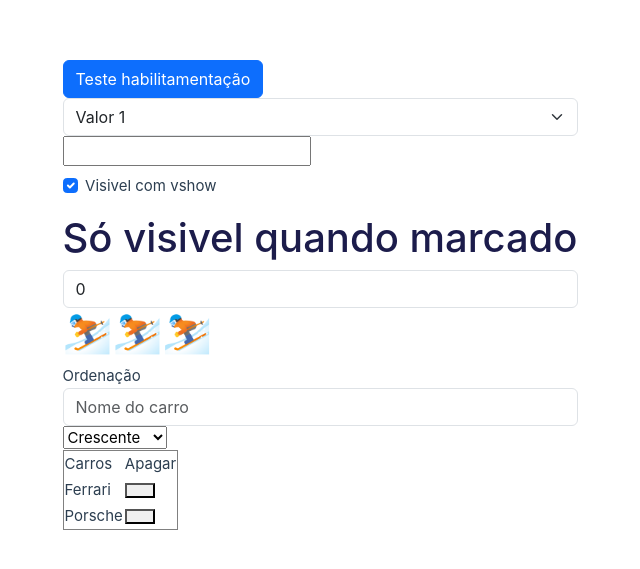
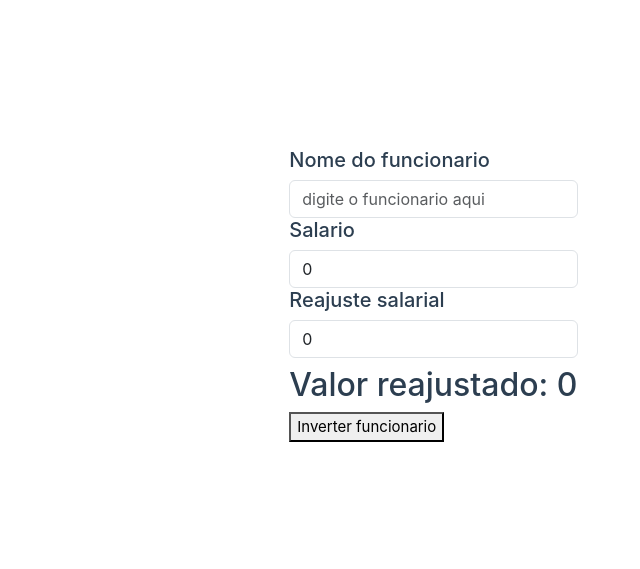
Before and after one commit to joazis-quebra-codegos/projeto-vue, a Vue app: page / in a window 1280 px wide. Shown: the part 105-674 px from the top of the page, without its empty margins (53-693 px from the left). Built offline with nearby package versions, Linux system fonts and the light colour scheme; the HTML template or start-up script is replaced by a standard one.

Commit message:
apaguei tudo e comecei do zero

```diff
--- a/src/App.vue
+++ b/src/App.vue
@@ -1,73 +1,43 @@
 <script setup lang="ts">
 import { RouterLink, RouterView } from 'vue-router'
-import HelloWorld from './components/HelloWorld.vue'
-import { computed, ref } from 'vue'
-const idade = 19
-const valor = ref("")
-const rolav = computed(() => {
-  return valor.value.split('').reverse().join('')
-})
+import { computed, ref, VueElement } from 'vue'
+const funcionario = ref('')
+const valor = ref(0)
+const valorReajuste = ref(0)
+const funcInverter = ref(true)
+const produtos = ref([
+  {
+    id: 1,
+    nome: "Notebook Dell inspiron",
+    preco: 3499.00,
+    descricao: "Notebook bom",
+    peso: 1.8
+  },
+  {
+    id: 2,
+    nome: "Celular ajax",
+    preco: "2.99",
+    descricao: "Celular da marca ajax",
+    peso: 0
+  },
+  {
+    id: 2,
+    nome: "Air fryer",
+    preco: 3.99,
+    descricao: "Melhor item doméstico iventando na história da humanidade",
+    peso: 0.1
+  }
+])
 
-const visivel = true
-const invisivel = false
-
-const visivelLegal = ref(true)
-const temperaturamento = ref(0)
-const valorTemperatura = computed(Temperatura)
-
-const ordenacao = ref('C')
-const carros = ref(['Ferrari', 'Porsche'])
-const nomeCarro = ref('')
-
-
-function adicionarItemLista(){
-  carros.value.push(nomeCarro.value)
-
-  nomeCarro.value = ''
-
-  ordemLista()
+function inverter(){
+    funcionario.value = funcionario.value.split('').reverse().join('')
 }
 
-function ordemLista(){
-  if (ordenacao.value == 'C'){
-    carros.value.sort((a, b) => a.localeCompare(b))
-  } else {
-    carros.value.sort((a, b) => b.localeCompare(a))
-  }
-}
-
-function apagarItemLista(index: number){
-  carros.value.splice(index, 1)
-}
-
-function desabilitado(){
-  return idade < 18;
-}
-
-function exibirAviso(){
-  alert("oi")
-}
-
-function mudouSelect(event: Event){
-  alert((event.target as HTMLSelectElement).value)
-}
-
-function mudouTexto(event: Event){
-  return ((event.target as HTMLSelectElement).value)
-}
-
-function Temperatura(){
-  if (temperaturamento.value < 10){
-    return "⛷️⛷️⛷️"
-  }
-  else if (temperaturamento.value <= 25){
-    return "🤺🤺🤺"
-  }
-  else if (temperaturamento.value <= 35){
-    return "🥀🥀🥀"
-  }
-  else{
-    return "🫠🫠🫠"
+function verificar(){
+  if (valorReajuste.value < 0 || valorReajuste.value > 100){
+    return false
+  } else{
+    return true
   }
 }
 
@@ -77,57 +47,18 @@ function Temperatura(){
   <div class="container">
     <div class="row">
       <div class="col">
-        <button @click="exibirAviso" :disabled="desabilitado()" class="btn btn-primary">Teste habilitamentação</button>
-        <br>
-        <select @change="mudouSelect($event)" class="form-select" name="teste">
-          <option value="1">Valor 1</option>
-          <option value="2">Valor 2</option>
-          <option value="3">Valor 3</option>
-        </select>
+        <h5>Nome do funcionario</h5>
+        <input class="form-control" placeholder="digite o funcionario aqui" v-model="funcionario">
+        <h5>Salario</h5>
+        <input type="number" class="form-control" placeholder="digite o funcionario aqui" v-model="valor">
+        <h5>Reajuste salarial</h5>
+        <input @input="verificar" type="number" class="form-control" placeholder="digite o funcionario aqui" v-model="valorReajuste">
 
-        <input type="text" class="form=control" v-model="valor">
+        <h2>{{ funcionario }}</h2>
+        <p v-if="!verificar()">Ajuste excede os limites!</p>
+        <h2>Valor reajustado: {{ valor/1 + (valor * valorReajuste/100) }}</h2>
 
-        <h1 v-if="invisivel">{{ valor }}</h1>
-        <h1 v-else-if="visivel">{{ rolav }}</h1>
-        <h1 v-else="">mensagem</h1>
-
-        <div class="mb-3 form-check">
-          <input v-model="visivelLegal" type="checkbox" class="form-check-input">
-          <label class="form-check-label">Visivel com vshow</label>
-        </div>
-        <h1 v-show="visivelLegal">Só visivel quando marcado</h1>
-
-        <input type="text" class="form-control" v-model="temperaturamento">
-        <h1>{{valorTemperatura}}</h1>
-
-
-        <label for="">Ordenação</label>
-
-        <input @keyup.enter="adicionarItemLista" placeholder="Nome do carro" type="text" class="form-control" v-model="nomeCarro">
-
-        <select @change="ordemLista" name="" id="" v-model="ordenacao">
-          <option value="C" >Crescente</option>
-          <option value="D" >Decresente</option>
-        </select>
-
-        <table border='1'>
-          <thead>
-            <tr>
-              <th >Carros</th>
-              <th>Apagar</th>
-            </tr>
-          </thead>
-
-            <tbody>
-            <tr v-for="(carro, index) in carros" :key="carro">
-              <td>{{ carro }}</td>
-              <td>
-                <button @click="apagarItemLista(index)" id="botao"></button>
-              </td>
-            </tr>
-            </tbody>
-          </table>
-
+        <button @click="inverter()">Inverter funcionario</button>
       </div>
     </div>
   </div>
```
Also changed, not shown: src/models/Produto.ts (added, +7 -0 lines).
